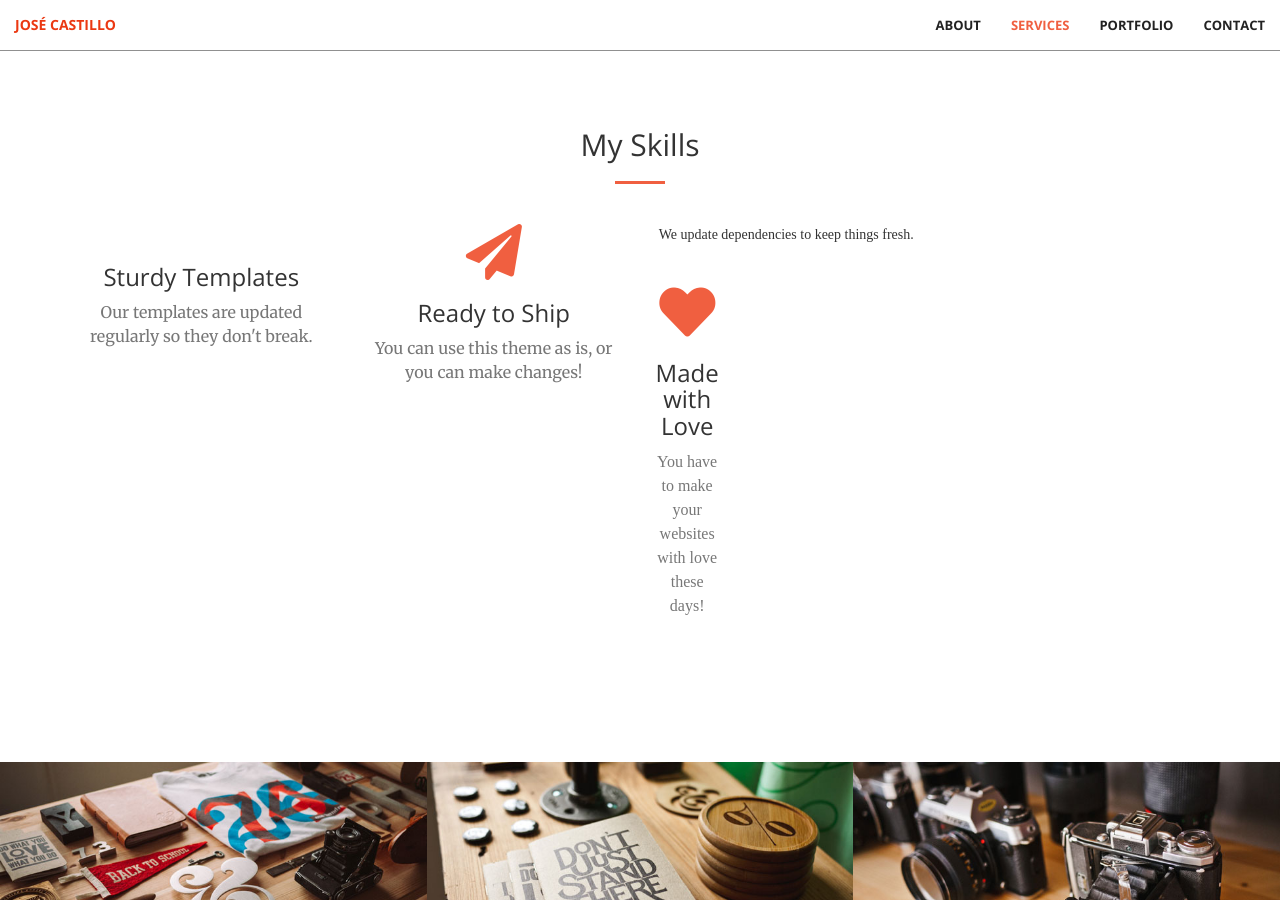
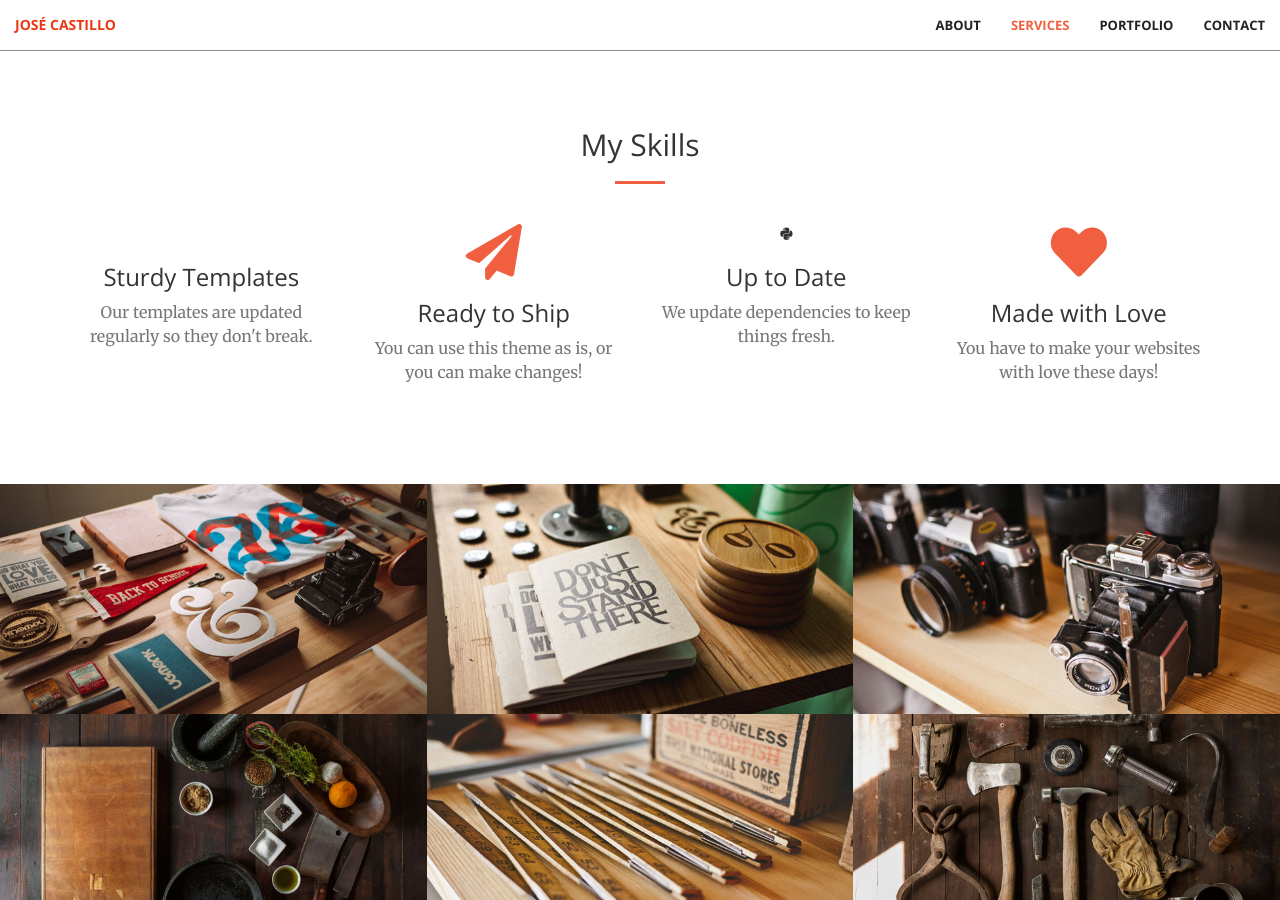
Before and after one commit to ja-castillo25/ja-castillo25.github.io, a Jekyll site: the page built from index.html, in a window 1280 px wide and 900 px high, scrolled down 1290 px. Built offline with Jekyll 4.4.1, drawn with Linux system fonts in a browser that asks for light colours.

Commit message:
fixing typo

```diff
--- a/_includes/services.html
+++ b/_includes/services.html
@@ -25,7 +25,7 @@
             </div>
             <div class="col-lg-3 col-md-6 text-center">
                 <div class="service-box">
-                    <i class="fab fa-python></i>
+                    <i class="fab fa-python"></i>
                     <h3>Up to Date</h3>
                     <p class="text-muted">We update dependencies to keep things fresh.</p>
                 </div>
```
